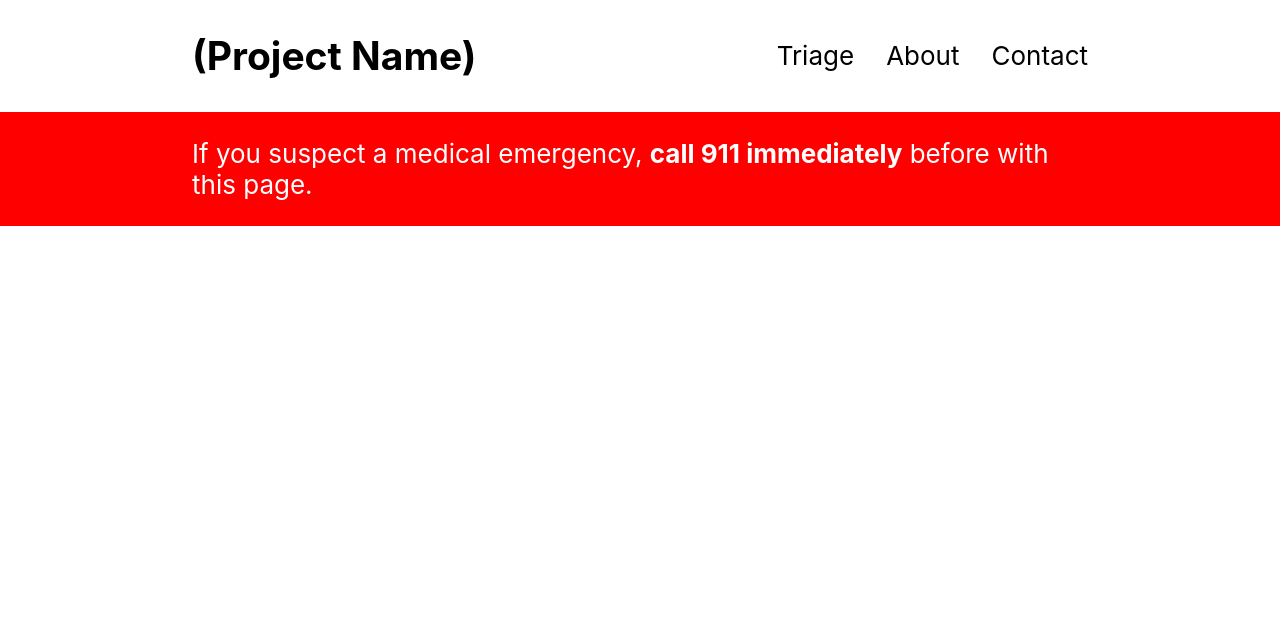
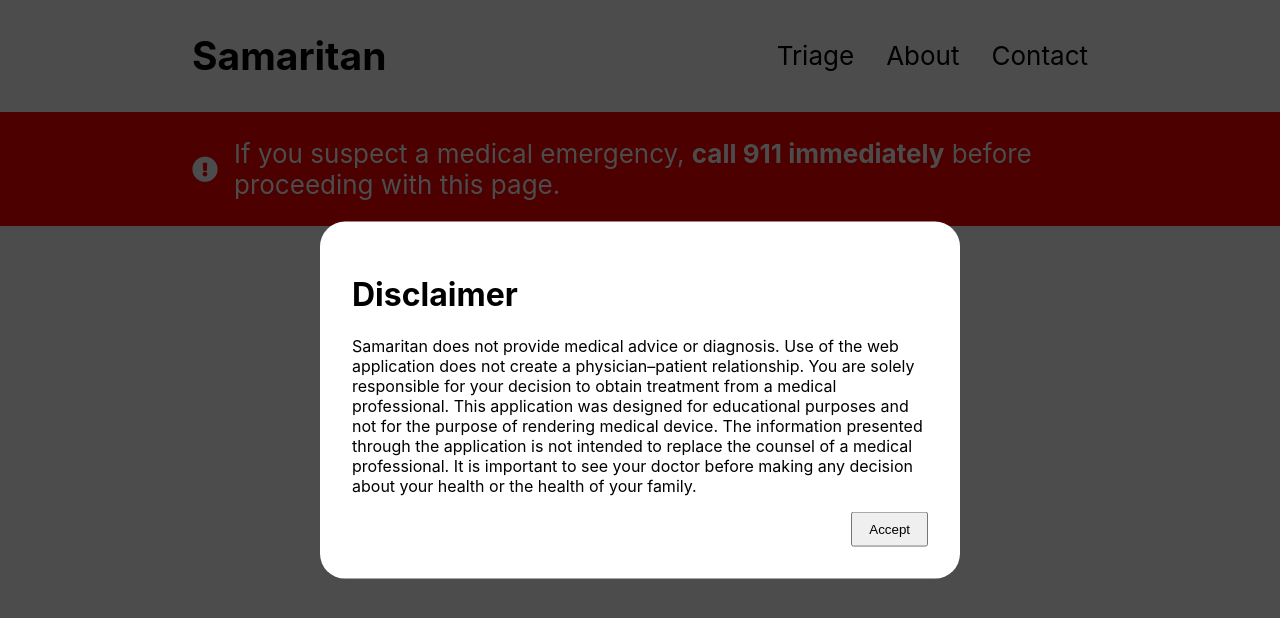
Before and after one commit to sam-k/samaritan, a React (Create React App) app: page / in a window 1280 px wide. Shown: the top 618 px of the page. Built offline with nearby package versions, Linux system fonts and the light colour scheme.

Commit message:
Misc changes

```diff
--- a/public/index.html
+++ b/public/index.html
@@ -10,21 +10,9 @@
       content="Web site created using create-react-app"
     />
     <link rel="apple-touch-icon" href="%PUBLIC_URL%/logo192.png" />
-    <!--
-      manifest.json provides metadata used when your web app is installed on a
-      user's mobile device or desktop. See https://developers.google.com/web/fundamentals/web-app-manifest/
-    -->
     <link rel="manifest" href="%PUBLIC_URL%/manifest.json" />
-    <!--
-      Notice the use of %PUBLIC_URL% in the tags above.
-      It will be replaced with the URL of the `public` folder during the build.
-      Only files inside the `public` folder can be referenced from the HTML.
-
-      Unlike "/favicon.ico" or "favicon.ico", "%PUBLIC_URL%/favicon.ico" will
-      work correctly both with client-side routing and a non-root public URL.
-      Learn how to configure a non-root public URL by running `npm run build`.
-    -->
-    <title>HackDuke 2020</title>
+    <link href="https://use.fontawesome.com/releases/v5.15.1/css/all.css" rel="stylesheet">
+    <title>Samaritan | HackDuke 2020</title>
   </head>
   <body>
     <noscript>You need to enable JavaScript to run this app.</noscript>
--- a/src/App.css
+++ b/src/App.css
@@ -1,7 +1,7 @@
-.App {
+#App {
 }
 
-.App-header {
+#App-header {
   background-color: white;
   min-height: 100vh;
   display: flex;
--- a/src/App.js
+++ b/src/App.js
@@ -1,15 +1,20 @@
 import './App.css';
 
+import Disclaimer from './components/Header/Disclaimer';
 import Navbar from './components/Header/Navbar';
 import Warning from './components/Header/Warning';
 
 function App() {
   return (
     <div className="App">
-      <header className="App-header">
+      <div id="App-header">
         <Navbar />
         <Warning />
-      </header>
+      </div>
+      <div id="triage">
+
+      </div>
+      <Disclaimer />
     </div>
   );
 }
--- a/src/components/Header/Navbar.css
+++ b/src/components/Header/Navbar.css
@@ -6,11 +6,7 @@
   display: flex;
   flex-wrap: wrap;
   justify-content: flex-end;
-  /* align-items: center; */
   width: auto;
-
-  /* font-weight: 400; */
-  /* list-style: none; */
 }
 
 #navbar--logo {
--- a/src/components/Header/Navbar.js
+++ b/src/components/Header/Navbar.js
@@ -1,11 +1,10 @@
-import React from 'react';
 import './Navbar.css';
 
 function Navbar() {
   return (
     <nav id="navbar">
       <div id="navbar--logo">
-        <h1>(Project Name)</h1>
+        <h1>Samaritan</h1>
       </div>
       <ul id="navbar--links">
         <li className="navbar--link-item"><a href="/">Triage</a></li>
--- a/src/components/Header/Warning.css
+++ b/src/components/Header/Warning.css
@@ -4,10 +4,15 @@
   background-color: red;
   width: auto;
 
-  /* font-weight: 400; */
+  display: flex;
+  align-items: center;
   }
+
+#warning--logo {
+  color: white;
+  margin-right: 1rem;
+}
 
 #warning--text {
   color: white;
-  font-size: 1em;
 }
--- a/src/components/Header/Warning.js
+++ b/src/components/Header/Warning.js
@@ -1,10 +1,10 @@
-import React from 'react';
 import './Warning.css';
 
 function Warning() {
   return (
     <div id="warning">
-      <p id="warning--text">If you suspect a medical emergency, <b>call 911 immediately</b> before with this page.</p>
+      <i id="warning--logo" class="fas fa-exclamation-circle" />
+      <p id="warning--text">If you suspect a medical emergency, <b>call 911 immediately</b> before proceeding with this page.</p>
     </div>
   );
 }
```
